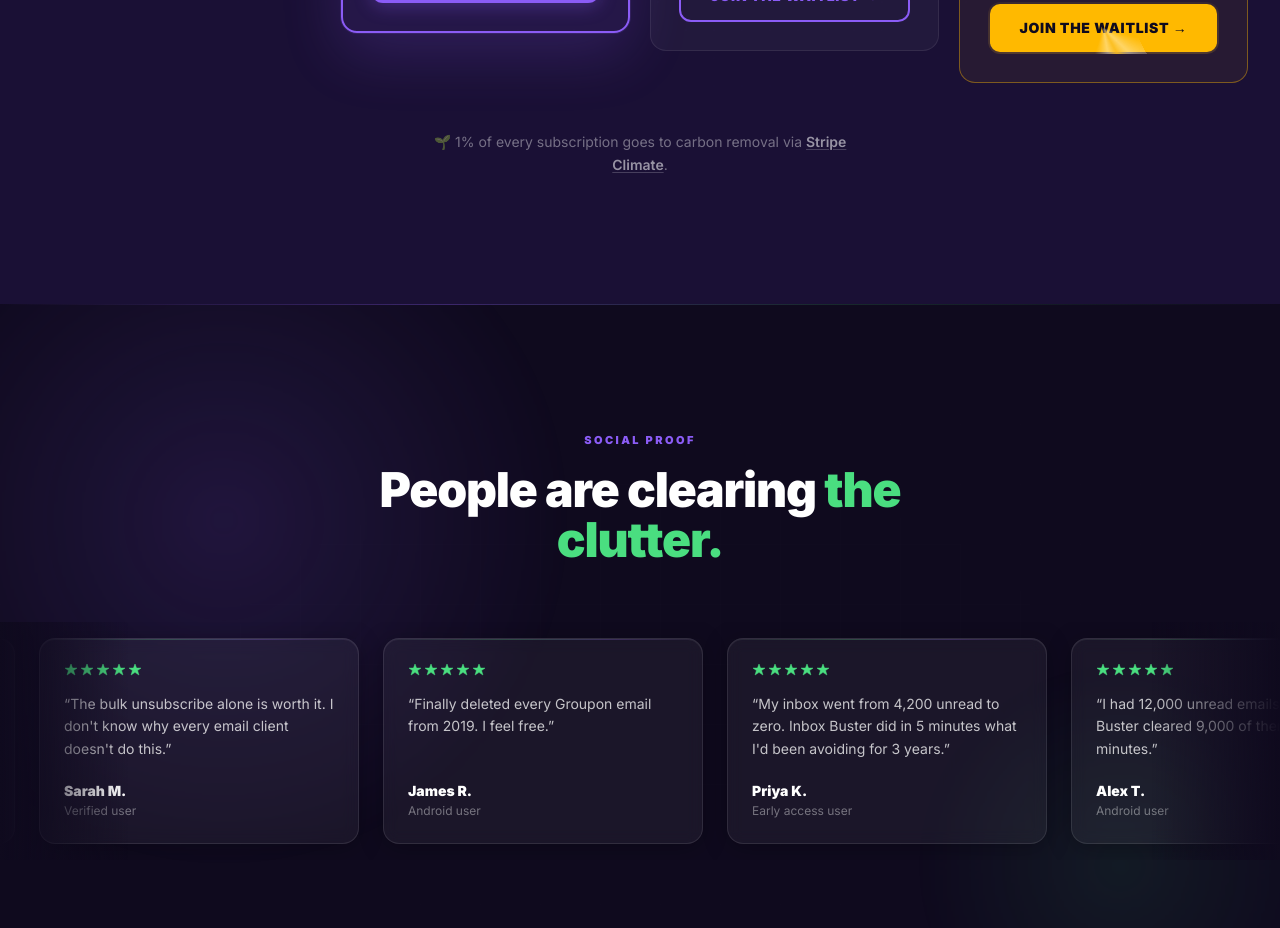
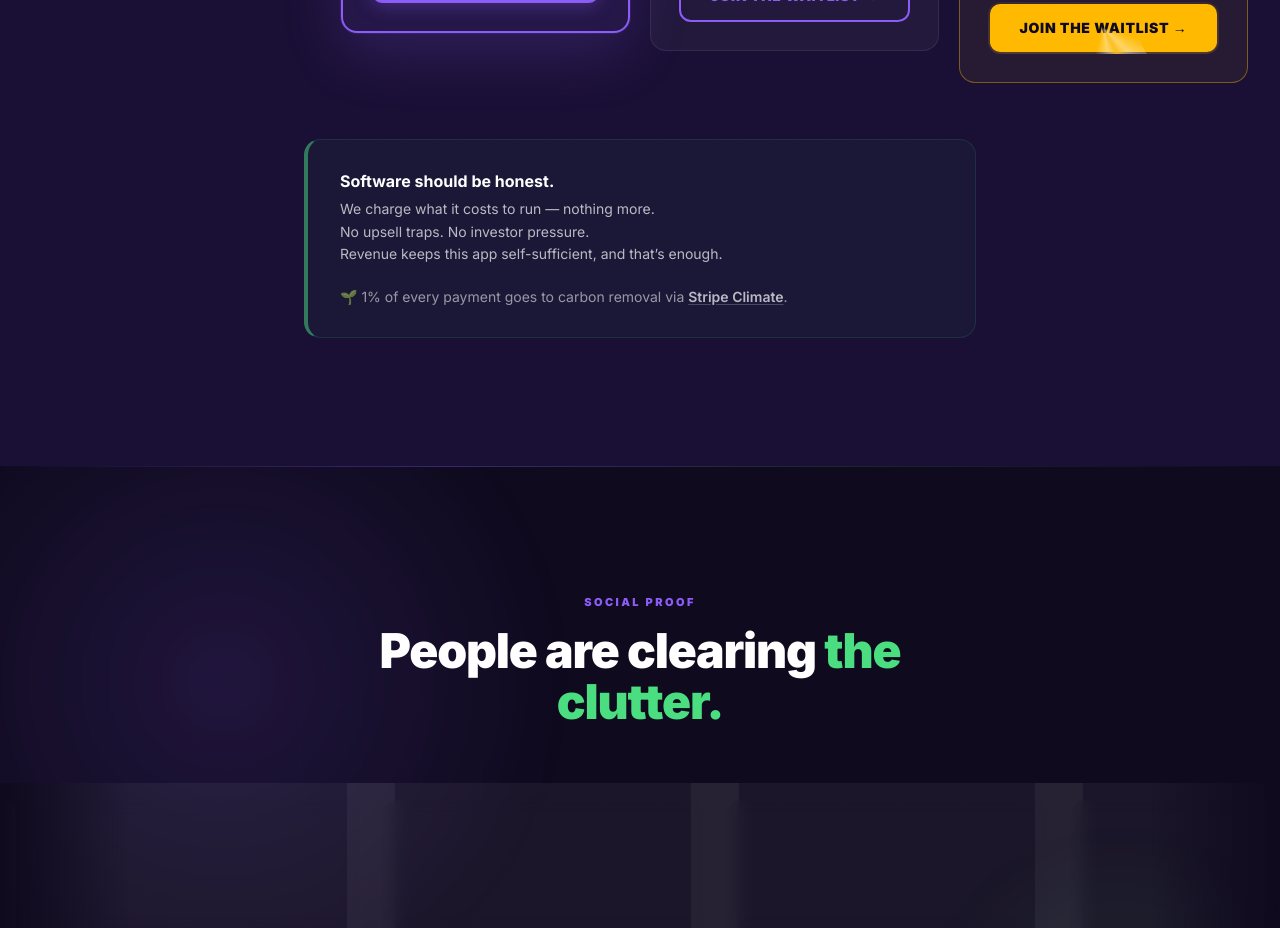
Before and after one commit to AJHemmings/inbox-buster-landing, a Next.js app: page / in a window 1280 px wide. Shown: the part 3620-4548 px from the top of the page. Built offline with nearby package versions, Linux system fonts and the light colour scheme.

Commit message:
feat: replace footnote with prominent pricing manifesto block

```diff
--- a/src/components/Pricing.tsx
+++ b/src/components/Pricing.tsx
@@ -351,22 +351,39 @@ export default function Pricing() {
           ))}
         </div>
 
-        {/* ── Stripe Climate callout ────────────────────────────────────── */}
-        <p
-          className="pricing-callout mx-auto mt-12 max-w-md text-center text-sm leading-relaxed text-white/40"
-          style={{ animationDelay: "350ms" }}
+        {/* ── Manifesto block ──────────────────────────────────────────── */}
+        <div
+          className="pricing-callout mx-auto mt-14 max-w-2xl rounded-2xl border border-brand-green/12 px-8 py-7"
+          style={{
+            background: "rgba(74,222,128,0.04)",
+            borderLeft: "4px solid rgba(74,222,128,0.5)",
+            animationDelay: "350ms",
+          }}
         >
-          🌱 1% of every subscription goes to carbon removal via{" "}
+          <p className="mb-1 text-base font-bold leading-relaxed text-white">
+            Software should be honest.
+          </p>
+          <p className="text-sm leading-relaxed text-white/70">
+            We charge what it costs to run — nothing more.
+            <br />
+            No upsell traps. No investor pressure.
+            <br />
+            Revenue keeps this app self-sufficient, and that&rsquo;s enough.
+          </p>
+
+          <p className="mt-5 text-sm leading-relaxed text-white/55">
+            🌱 1% of every payment goes to carbon removal via{" "}
             <a
               href="https://stripe.com/climate"
               target="_blank"
               rel="noopener noreferrer"
-            className="font-semibold text-white/55 underline underline-offset-2 decoration-white/20 transition-colors hover:text-brand-purple hover:decoration-brand-purple/40"
+              className="font-semibold text-white/70 underline underline-offset-2 decoration-white/20 transition-colors hover:text-brand-purple hover:decoration-brand-purple/40"
             >
               Stripe Climate
             </a>
             .
           </p>
+        </div>
       </div>
 
       {/* ── Keyframes ─────────────────────────────────────────────────────── */}
```
Lines whose indentation alone changed are shown as unchanged.
